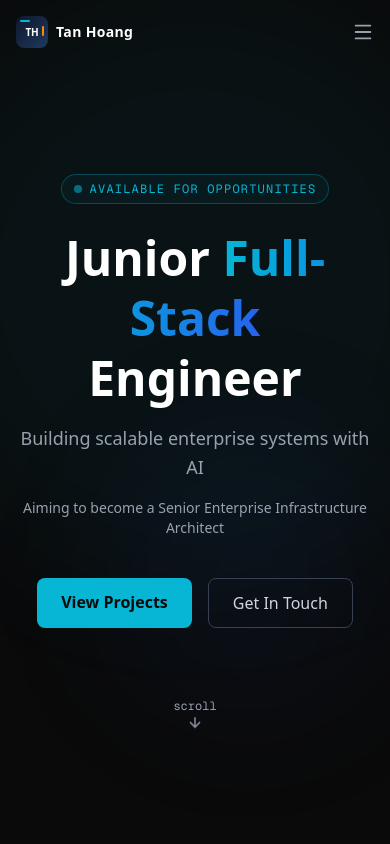
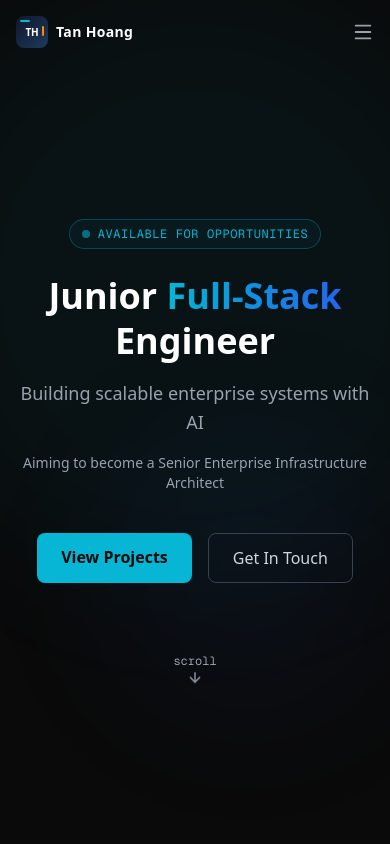
Before and after one commit to tanhoang0803/Portfolio, a Next.js app: page / in a window 390 px wide. Shown: the top 844 px of the page. Built offline with nearby package versions, Linux system fonts and the light colour scheme.

Commit message:
mobile: responsive h1 text size and badge tracking for small screens

```diff
--- a/src/components/sections/Hero.tsx
+++ b/src/components/sections/Hero.tsx
@@ -16,13 +16,13 @@ export default function Hero() {
         {/* Status badge */}
         <div className="inline-flex items-center gap-2 px-3 py-1.5 rounded-full border border-[#06b6d4]/30 bg-[#06b6d4]/5 mb-6">
           <span className="w-2 h-2 rounded-full bg-[#06b6d4] animate-pulse" />
-          <span className="text-[#06b6d4] text-xs font-mono tracking-widest uppercase">
+          <span className="text-[#06b6d4] text-xs font-mono tracking-wider sm:tracking-widest uppercase">
             Available for opportunities
           </span>
         </div>
 
         {/* Headline */}
-        <h1 className="animate-fade-up animation-delay-100 text-5xl sm:text-7xl font-bold text-white leading-tight mb-4">
+        <h1 className="animate-fade-up animation-delay-100 text-4xl sm:text-5xl md:text-7xl font-bold text-white leading-tight mb-4">
           Junior{" "}
           <span className="text-transparent bg-clip-text bg-gradient-to-r from-[#06b6d4] to-[#2563eb]">
             Full-Stack
```
